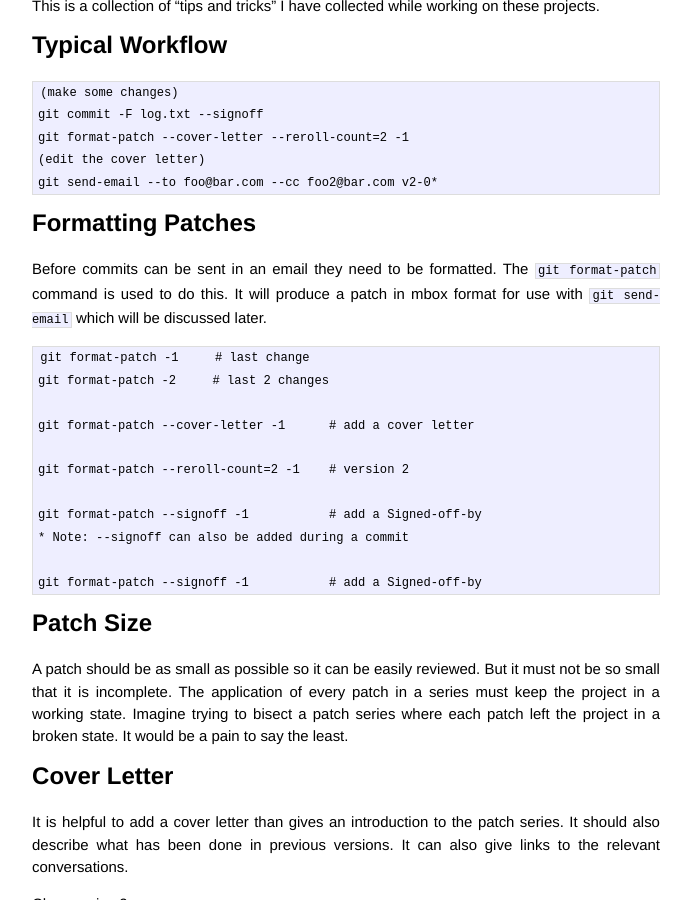
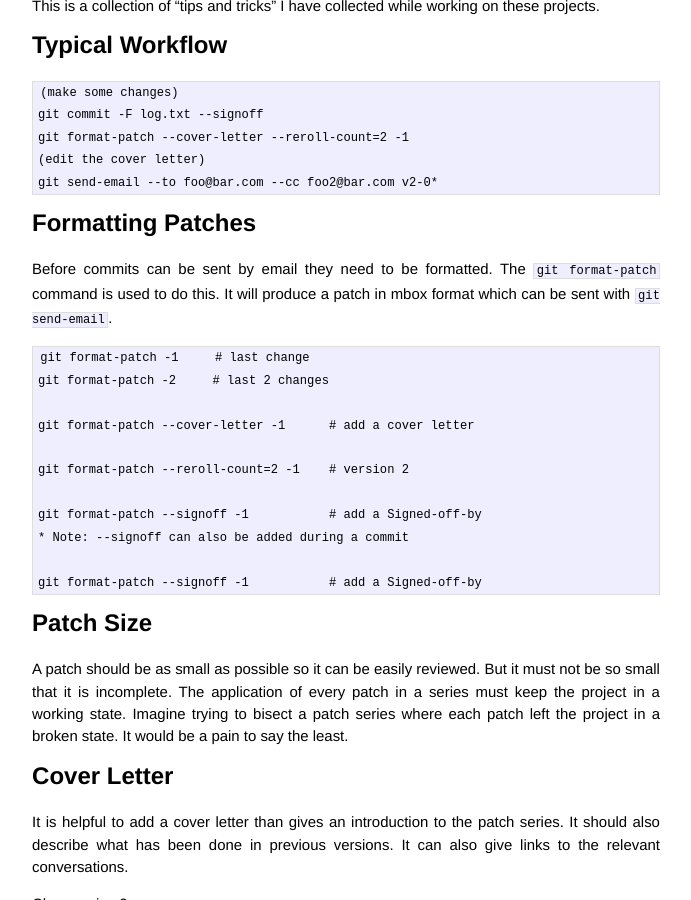
Before and after one commit to jmahler/jmahler.github.io, a Jekyll site: the page built from _posts/2014-06-11-linus-dev.md, in a window 1280 px wide and 900 px high, scrolled down 507 px. Shown: the whole window, without its empty margins (294-985 px from the left). Built offline with Jekyll 4.4.1, drawn with Linux system fonts in a browser that asks for light colours; Markdown is read by kramdown in place of the engine named in the settings.

Commit message:
cleanup wording of "formatting patches" section

```diff
--- a/_posts/2014-06-11-linus-dev.md
+++ b/_posts/2014-06-11-linus-dev.md
@@ -38,10 +38,9 @@ Typical Workflow
 Formatting Patches
 ==================
 
-Before commits can be sent in an email they need to be formatted.
-The `git format-patch` command is used to do this.
-It will produce a patch in mbox format for use with `git send-email`
-which will be discussed later.
+Before commits can be sent by email they need to be formatted.  The `git
+format-patch` command is used to do this.  It will produce a patch in
+mbox format which can be sent with `git send-email`.
 
     git format-patch -1     # last change
     git format-patch -2     # last 2 changes
```
